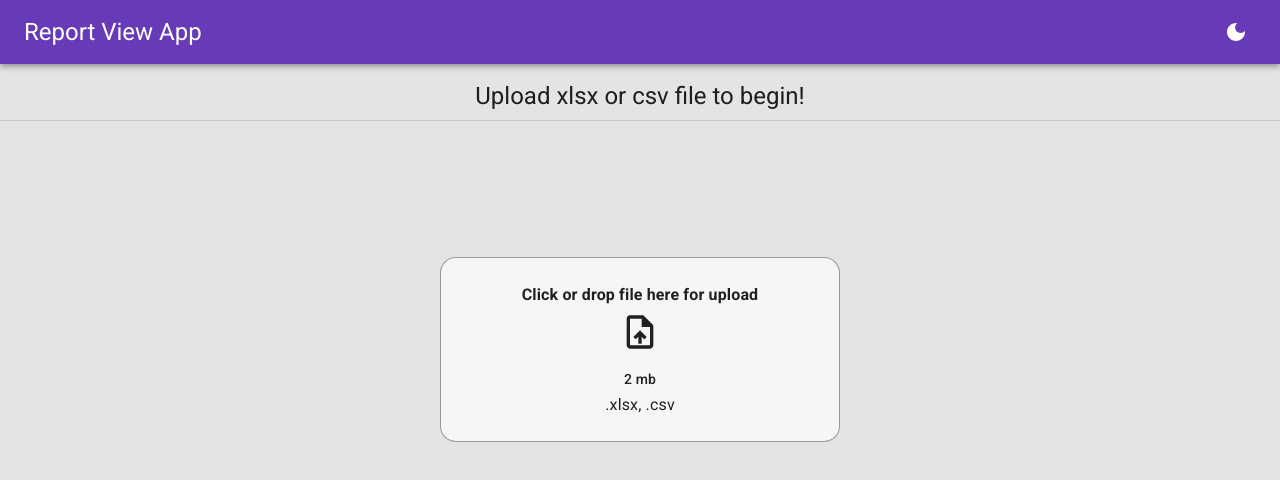
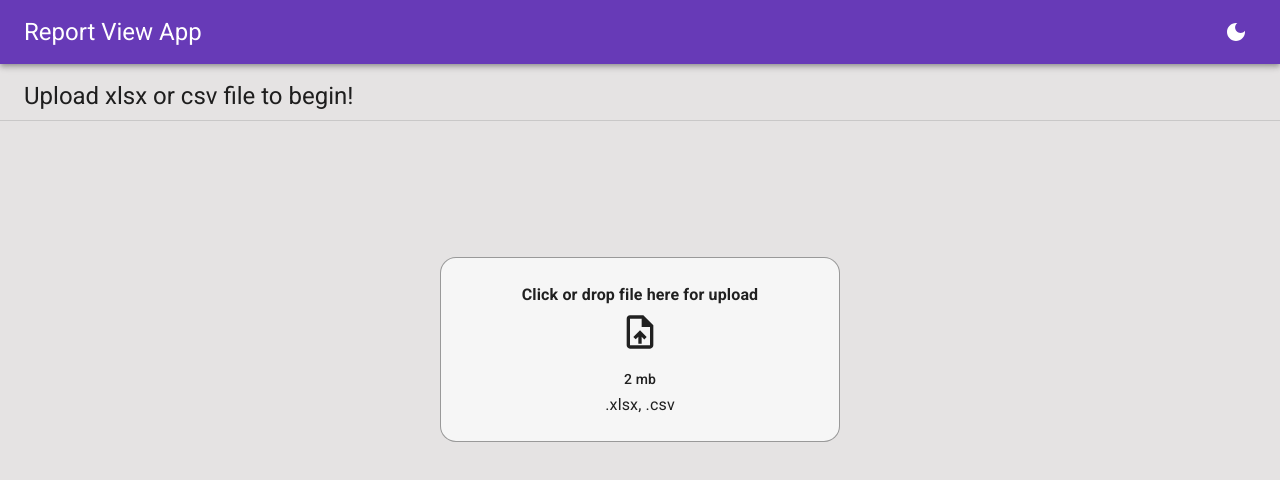
Before and after one commit to gigiti636/report-view-app, a React (Vite) app: page / in a window 1280 px wide. Shown: the top 480 px of the page. Built offline with nearby package versions, Linux system fonts and the light colour scheme.

Commit message:
ui alignment

```diff
--- a/src/components/DataTableEditor/DataTableEditor.tsx
+++ b/src/components/DataTableEditor/DataTableEditor.tsx
@@ -97,7 +97,7 @@ export const DataTableEditor = ({ data, setTransformedData }: DataTableEditorPro
   };
 
   return (
-    <Box p={2} height={'92vh'} overflow={'auto'}>
+    <Box p={2} height={'85vh'} overflow={'auto'}>
       <DataGrid
         rows={data?.rows}
         columns={data?.cols.map((col) => ({
@@ -105,7 +105,7 @@ export const DataTableEditor = ({ data, setTransformedData }: DataTableEditorPro
           renderCell: (params) => {
             const is_empty = !params.value || String(params.value).trim().length === 0;
             return (
-              <Box bgcolor={is_empty ? 'warning.main' : 'inherit'} textAlign={'center'}>
+              <Box bgcolor={is_empty ? 'warning.main' : 'inherit'} textAlign={'left'}>
                 <Typography
                   sx={{
                     display: 'unset',
--- a/src/components/DataTableEditor/EditableText.tsx
+++ b/src/components/DataTableEditor/EditableText.tsx
@@ -57,7 +57,7 @@ const EditableText = ({ id, text, onSave }: EditableTextProps) => {
     <Typography
       component="div"
       display="flex"
-      alignItems={'center'}
+      alignItems={'left'}
       gap={1}
       onClick={handleEditClick}
       sx={{
--- a/src/routes/Main/Main.tsx
+++ b/src/routes/Main/Main.tsx
@@ -47,7 +47,7 @@ export function Main() {
   }, [viewMode]);
 
   return (
-    <Box height={'100%'} component={'main'}>
+    <Box component={'main'}>
       <MainHeader
         title={titleMapping[viewMode]}
         showPrevStep={viewMode !== ViewModeType.FileParser}
--- a/src/routes/Main/MainHeader.tsx
+++ b/src/routes/Main/MainHeader.tsx
@@ -9,18 +9,19 @@ interface HeaderProps {
 }
 const MainHeader = ({ title, showPrevStep, goPrevious, hasDraft }: HeaderProps) => {
   return (
-    <Box sx={{ display: 'flex' }} pt={2} pb={1} borderBottom={1} borderColor={'divider'}>
+    <Box
+      sx={{ display: 'flex' }}
+      pt={2}
+      pb={1}
+      px={3}
+      borderBottom={1}
+      borderColor={'divider'}
+      alignItems={'center'}
+    >
       {!hasDraft && showPrevStep && (
-        <Box component={'span'} textAlign={'center'} minWidth={70}>
-          <Box onClick={goPrevious} component={'span'}>
-            <IconButton color={'inherit'} title={'Go to previous step'}>
-              <ArrowBackIosIcon />
-            </IconButton>
-            <Typography color={'white'} fontSize={'small'} sx={{ cursor: 'pointer' }}>
-              previous
-            </Typography>
-          </Box>
-        </Box>
+        <IconButton color={'inherit'} title={'Go to previous step'} onClick={goPrevious}>
+          <ArrowBackIosIcon />
+        </IconButton>
       )}
 
       {hasDraft && (
@@ -35,7 +36,7 @@ const MainHeader = ({ title, showPrevStep, goPrevious, hasDraft }: HeaderProps)
         </Button>
       )}
 
-      <Typography variant="h5" component="div" sx={{ flexGrow: 1 }} textAlign={'center'}>
+      <Typography variant="h5" component="div" sx={{ flexGrow: 1 }} textAlign={'left'}>
         {hasDraft ? 'Edit Report' : title}
       </Typography>
     </Box>
```
